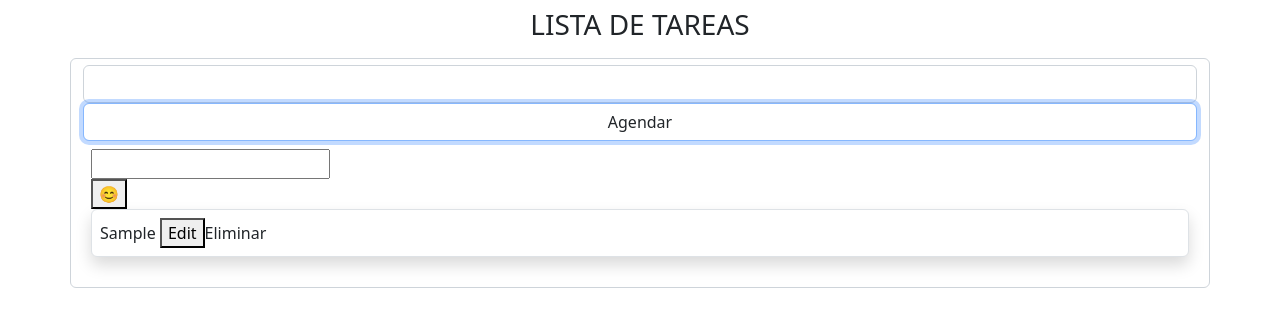
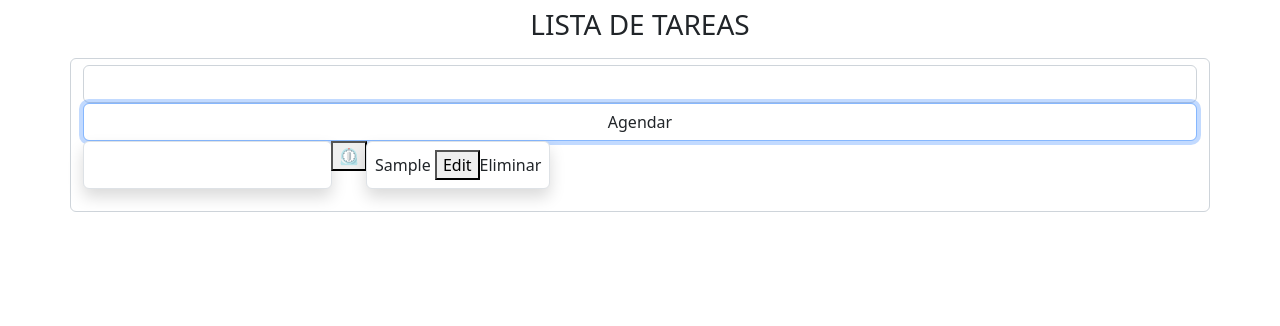
Before and after one commit to noeliamodica/React_ProyectoAgendaconBootstrap, a React (Create React App) app: page / in a window 1280 px wide. Both pictures are taken after typing "Sample" into the empty fields and a click on the input "Agendar". Shown: the top 326 px of the page. Built offline with nearby package versions, Linux system fonts and the light colour scheme.

Commit message:
agrego estilos

```diff
--- a/src/components/AgendaCard.js
+++ b/src/components/AgendaCard.js
@@ -26,7 +26,8 @@ export function AgendaCard({item, onUpdate, onDelete}){
 
         return (
             <form onSubmit={handleSubmit}>
-            <input type='text' className="todoInput" onChange={handleChange} value={newValue} />
+
+            <input  type='text' className="flex bg-light border shadow p-2 mb-3 bg-body rounded" onChange={handleChange} value={newValue} />
             <buttton className="p-1 " onClick={handleClickUpdate}>Editar</buttton>
             </form>
         )
@@ -50,7 +51,7 @@ export function AgendaCard({item, onUpdate, onDelete}){
 
 
     return(
-        <div className="flex bg-light border shadow p-2 mb-3 bg-body rounded  ">
+        <div className="flex bg-light border shadow p-2 mb-3 bg-body rounded">
 
             {
                 edit ? <FormEdit />
--- a/src/components/AgendaEmojis.js
+++ b/src/components/AgendaEmojis.js
@@ -2,6 +2,7 @@ import { forwardRef, useState } from "react"
 import { data as emojiList } from "../data";
 import EmojiButton from "./EmojiButton";
 import { EmojiSearch } from "./EmojiSearch";
+import 'bootstrap/dist/css/bootstrap.min.css';
 
 export  function AgendaEmojis (props, inputRef){
 
@@ -37,7 +38,7 @@ export  function AgendaEmojis (props, inputRef){
 
     return(
         <div>
-            <button onClick={handleClickOpen}> 😊 </button>
+            <button  variant="light" onClick={handleClickOpen}> ⏲️ </button>
             { isOpen ?
             (
                 <div>
--- a/src/components/AgendaGrid.js
+++ b/src/components/AgendaGrid.js
@@ -57,10 +57,12 @@ export default function AgendaGrid (){
 
             <div>
                 {agendados.map(item =>(
-                        <div className='p-2'>
-                        <input ref={refInput}/>
+                        <div className="form-group">
+                        <div className="input-group">
+                        <input className="input-group-addon flex bg-light border shadow p-2 mb-3 bg-body rounded" ref={refInput}/>
                         <AgendaEmojis ref={refInput} />
-                        <AgendaCard  key={item.id} item={item} onUpdate={handleUpdate} onDelete={handleDelete}  />
+                        <AgendaCard className="form-control" key={item.id} item={item} onUpdate={handleUpdate} onDelete={handleDelete}  />
+                        </div>
                         </div>
 
                 ))
--- a/src/components/EmojiButton.js
+++ b/src/components/EmojiButton.js
@@ -1,4 +1,4 @@
-
+import 'bootstrap/dist/css/bootstrap.min.css';
 
 export default function EmojiButton ({emoji, onClick }){
 
@@ -7,6 +7,6 @@ export default function EmojiButton ({emoji, onClick }){
     }
 
     return(
-        <button onClick={handleClick}> {emoji.symbol} </button>
+        <button variant="light" onClick={handleClick}> {emoji.symbol} </button>
     )
 }
--- a/src/components/EmojiSearch.js
+++ b/src/components/EmojiSearch.js
@@ -1,4 +1,5 @@
 import { useState } from "react";
+import 'bootstrap/dist/css/bootstrap.min.css';
 
 export function EmojiSearch ({onSearch} ){
 
```
